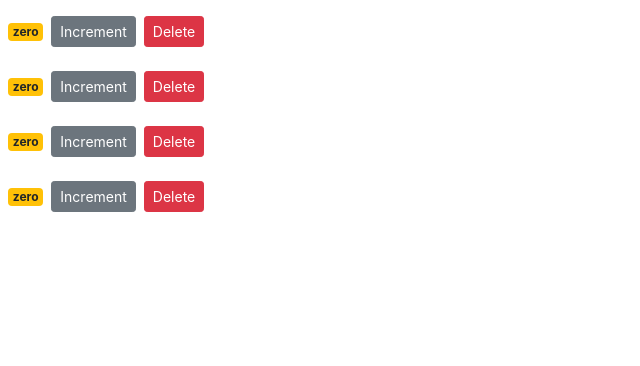
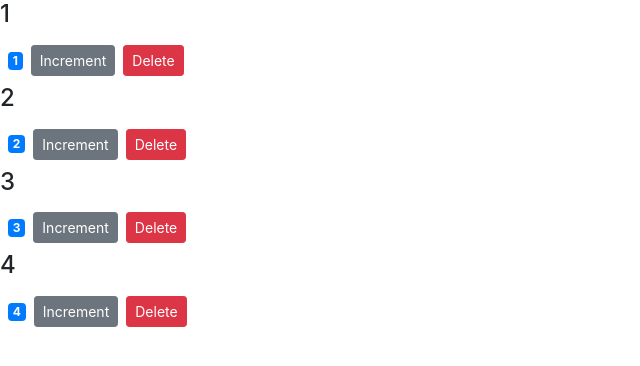
Before and after one commit to Boity-Latakgomo/counter-webapp, a React (Create React App) app: page / in a window 1280 px wide. Shown: the top 366 px of the page, without its empty margins (0-640 px from the left). Built offline with nearby package versions, Linux system fonts and the light colour scheme.

Commit message:
raising and handling handleDelete event handler

```diff
--- a/src/components/counters.jsx
+++ b/src/components/counters.jsx
@@ -4,18 +4,20 @@ import Counter from "./counter";
 class Counters extends Component {
     state = {
         counters: [
-            {id: 1, value:0},
-            {id: 2, value:0},
-            {id: 3, value:0},
-            {id: 4, value:0},
+            {id: 1, value:1},
+            {id: 2, value:2},
+            {id: 3, value:3},
+            {id: 4, value:4}
         ]
      } ;
+     handleDelete = () => {
+        console.log('Event Handler Called');
+     };
     render() {
         return (
             <div>
             {this.state.counters.map(counter => (
-                <Counter key={counter.id } value={counter.value}>
-           <h4>Counter #{counter.id}</h4>
+                <Counter key={counter.id } onDelete={this.handleDelete} value={counter.value} id={counter.id}>
            </Counter>
         ))}
             </div>
```
